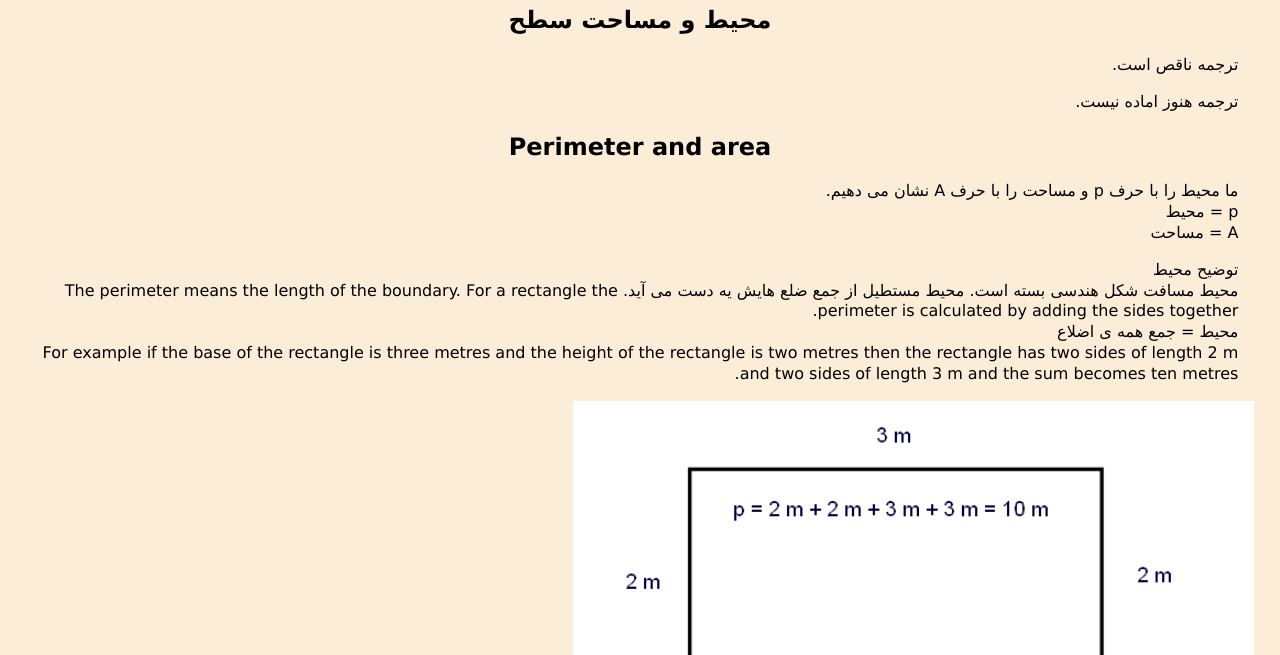
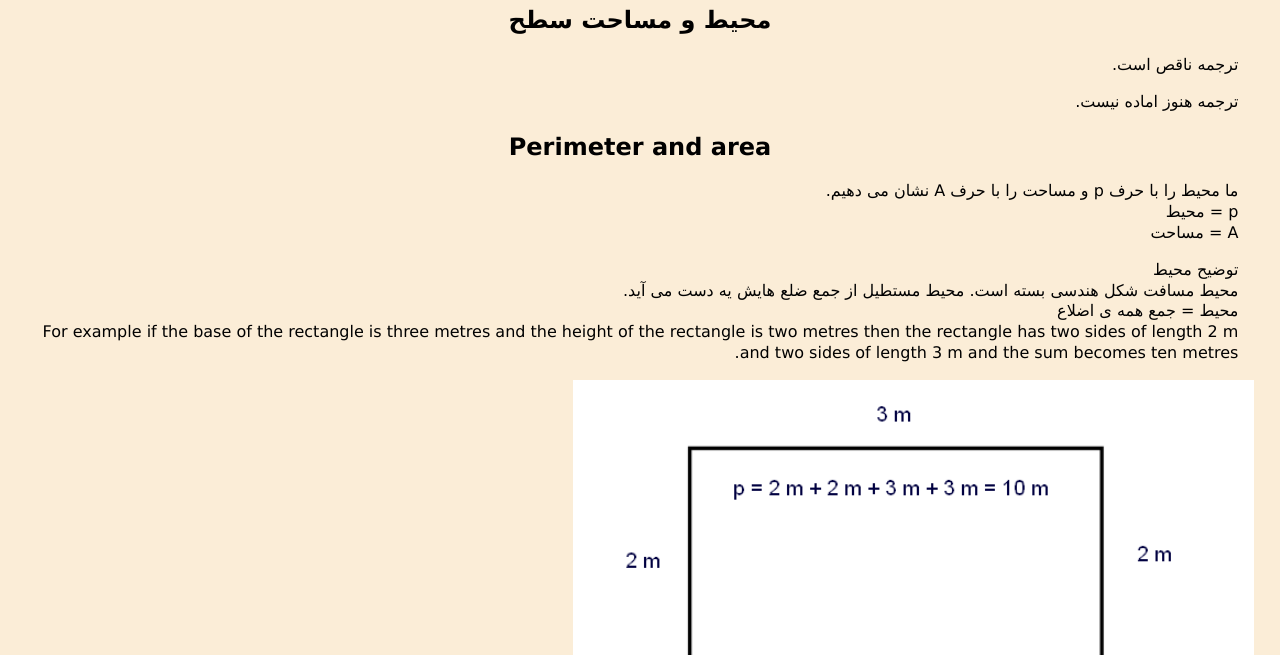
Before and after one commit to akutalikka/discimus13, a plain HTML site: page geometry-fa.html in a window 1280 px wide. Shown: the part 145-800 px from the top of the page. Drawn offline with Linux system fonts and the light colour scheme.

Commit message:
Update geometry-fa.html

```diff
--- a/geometry-fa.html
+++ b/geometry-fa.html
@@ -66,7 +66,6 @@ A = مساحت
 
 <p>توضیح محیط<br />
 محیط مسافت شکل هندسی بسته است. محیط مستطیل از جمع ضلع هایش یه دست می آید.
-The perimeter means the length of the boundary. For a rectangle the perimeter is calculated by adding the sides together.
 <br />
 محیط = جمع همه ی اضلاع
 <br />
```
